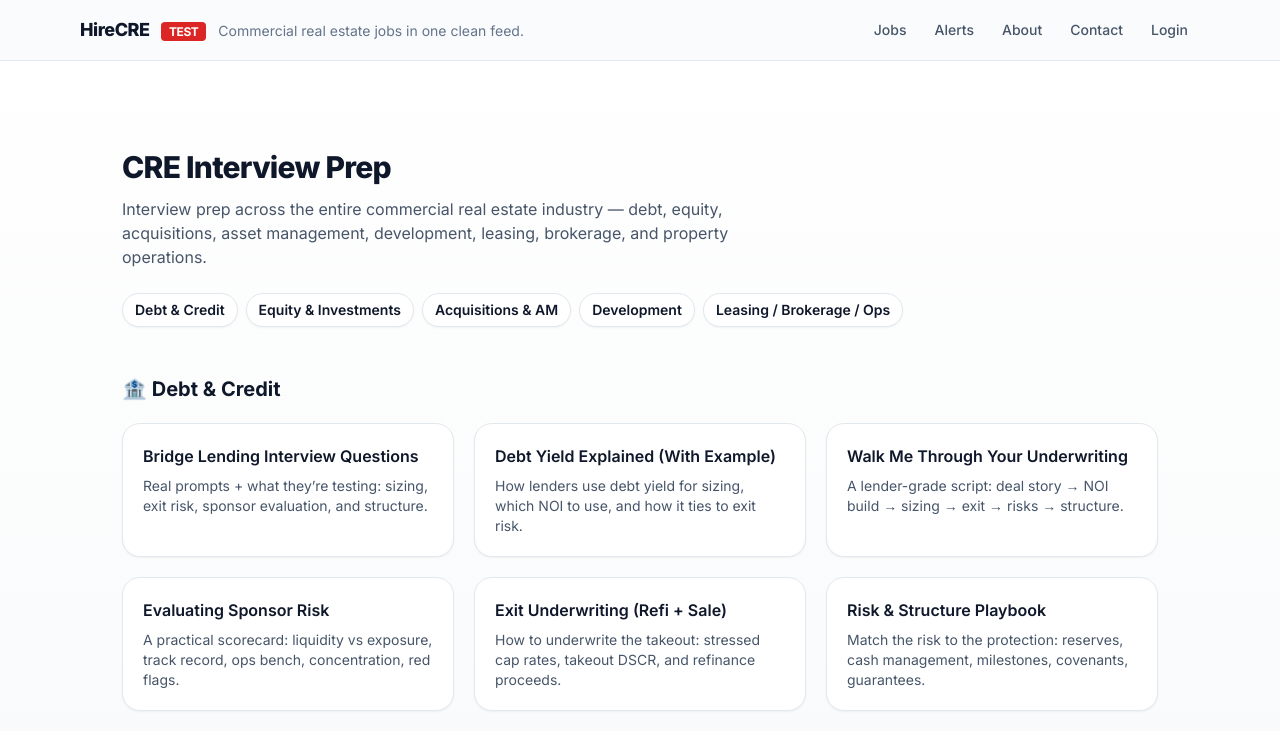
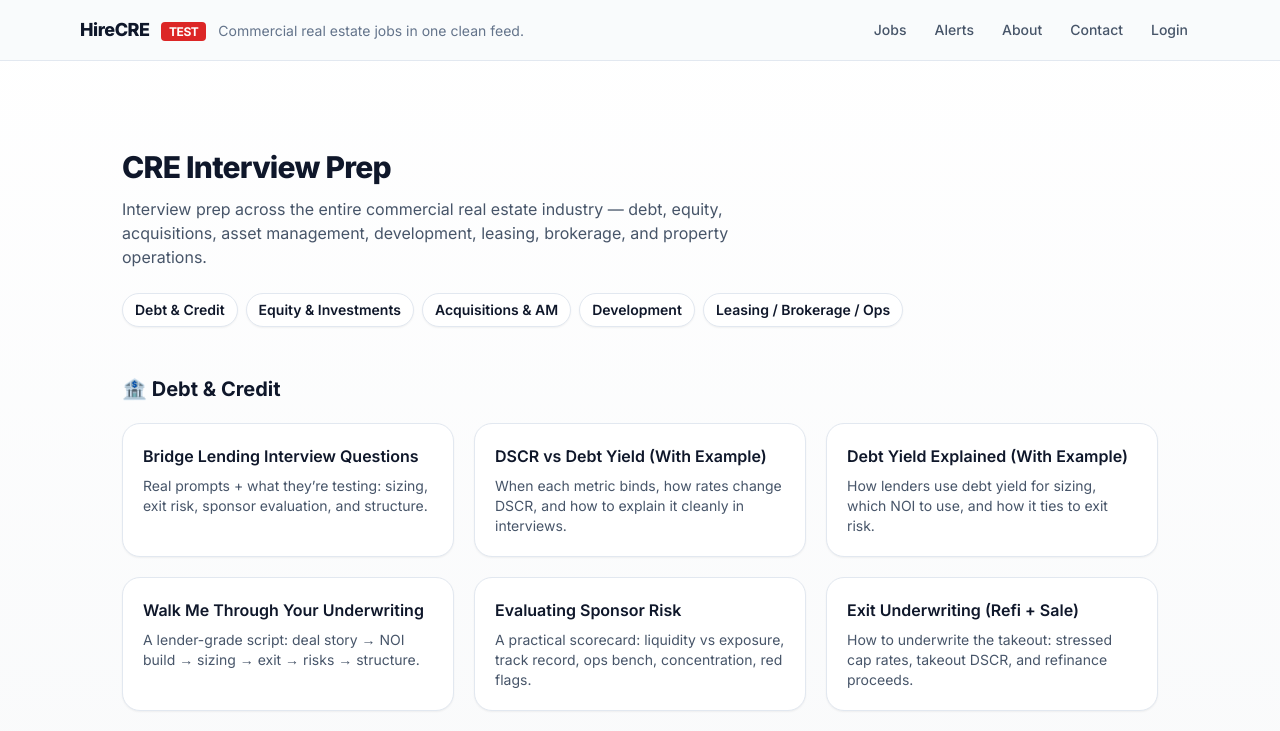
Before and after one commit to gdsatherlie/hirecre, a Next.js app: page /interview-prep in a window 1280 px wide. Shown: the top 731 px of the page. Built offline with nearby package versions, Linux system fonts and the light colour scheme; no server answers.

Commit message:
Update page.tsx _ add DY v DSCR card

```diff
--- a/app/interview-prep/page.tsx
+++ b/app/interview-prep/page.tsx
@@ -17,6 +17,12 @@ const DEBT: PrepCard[] = [
       "Real prompts + what they’re testing: sizing, exit risk, sponsor evaluation, and structure.",
     href: "/interview-prep/bridge-lending-questions",
   },
+  {
+  title: "DSCR vs Debt Yield (With Example)",
+  description:
+    "When each metric binds, how rates change DSCR, and how to explain it cleanly in interviews.",
+  href: "/interview-prep/dscr-vs-debt-yield",
+},
   {
     title: "Debt Yield Explained (With Example)",
     description:
```
